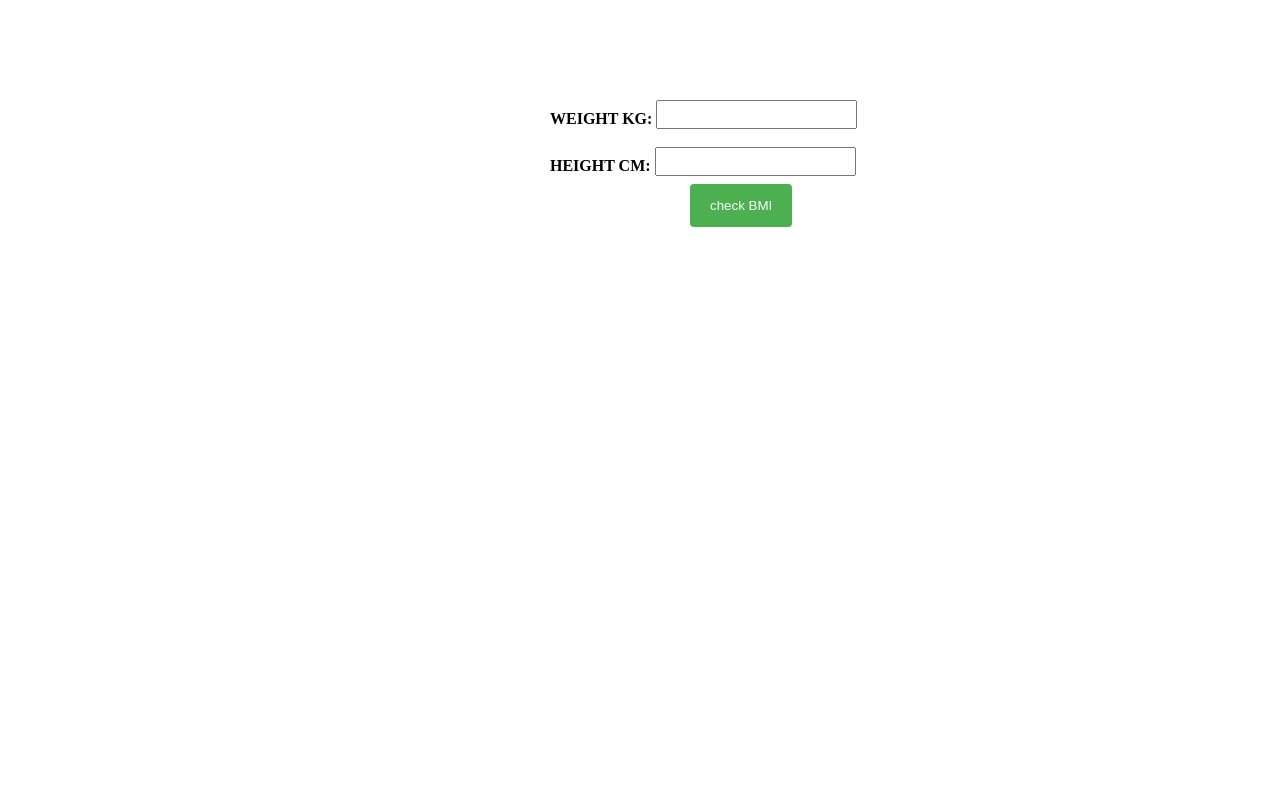
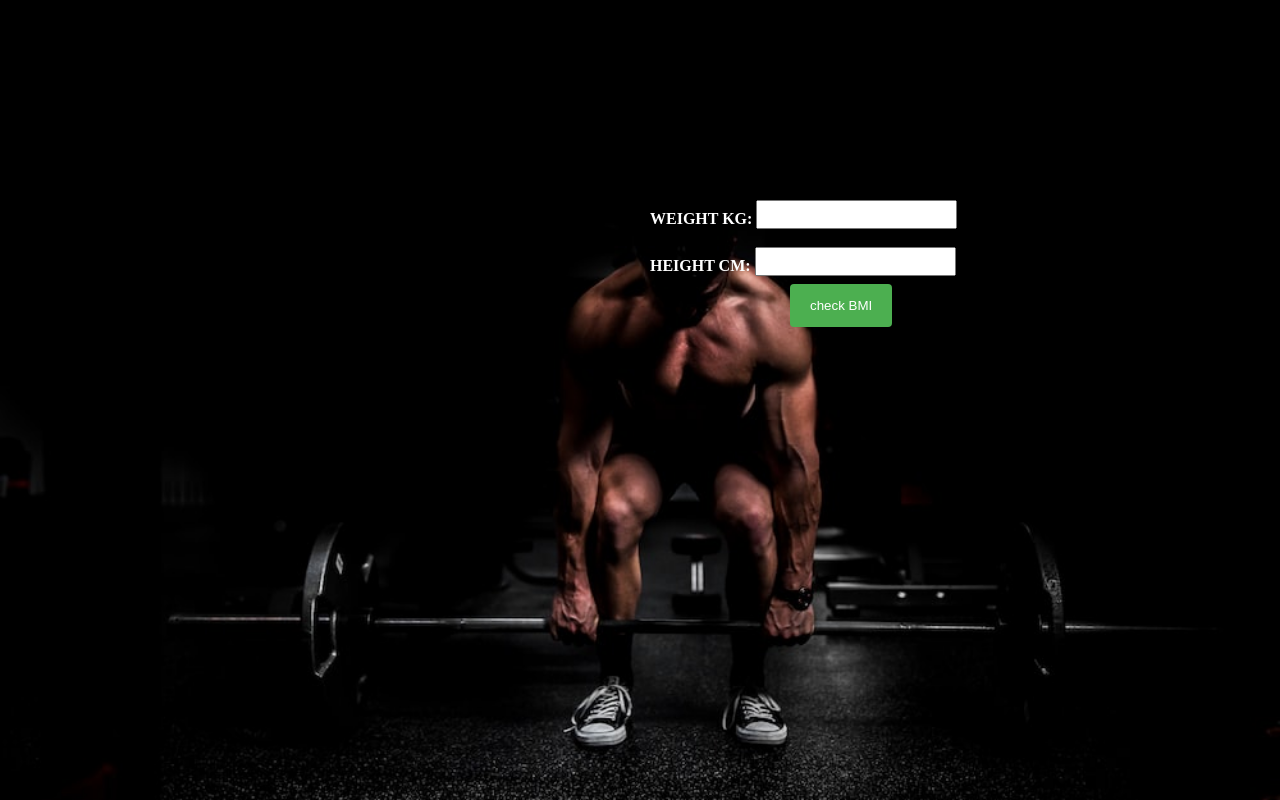
Before and after one commit to olawalelol123/BMICalculator, a plain HTML site: page index.html in a window 1280 px wide. Drawn offline with Linux system fonts and the light colour scheme.

Commit message:
updated my styling

```diff
--- a/style.css
+++ b/style.css
@@ -20,6 +20,13 @@
 }
 
 body{
-    margin: 100px;
+  margin: 200px;
   padding-left: 450px;
+  background-image: url("2nd.jpg");
+  background-repeat: no-repeat;
+  background-size: cover;
 }
+
+body ul li strong{
+  color: white;
+}
```
Also changed, not shown: 2nd.jpg (added). Lines whose indentation alone changed are shown as unchanged.
